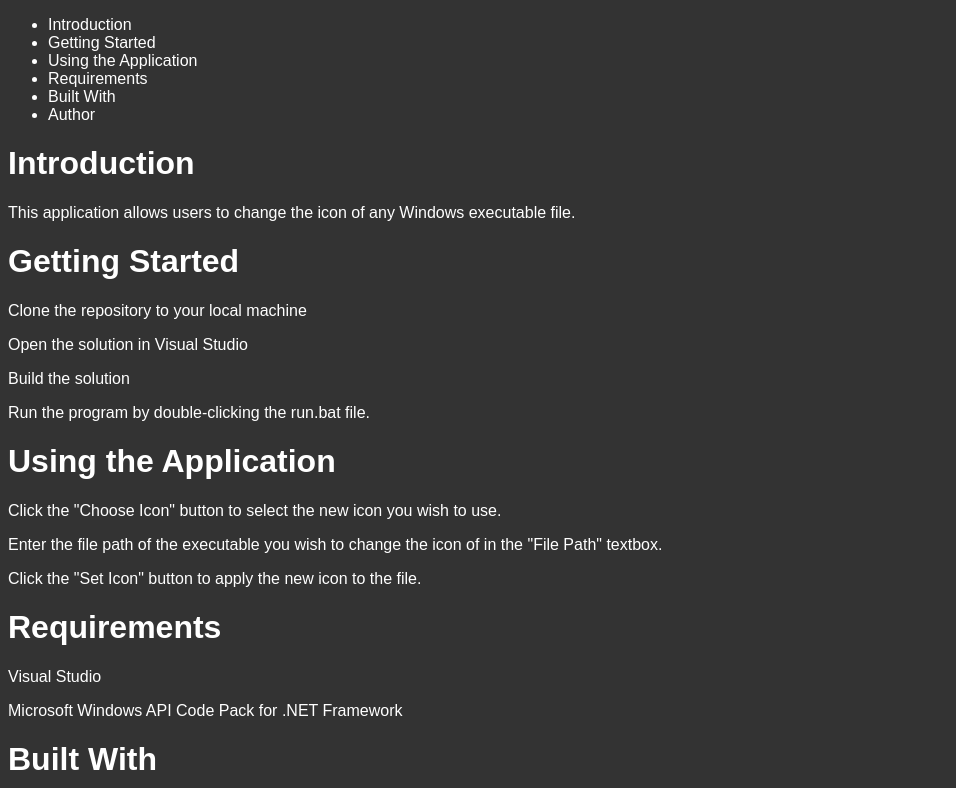
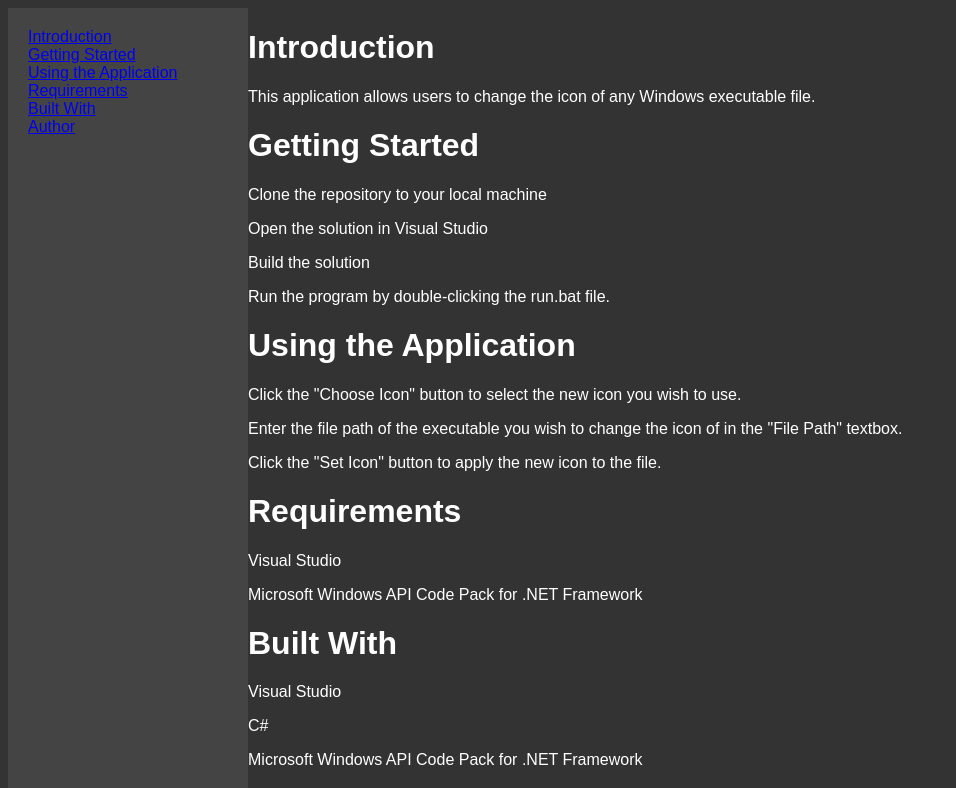
Before and after one commit to MDev123/Windows-Application-Icon-Changer, a plain HTML site: page index.html in a window 1280 px wide. Shown: the top 788 px of the page, without its empty margins (0-956 px from the left). Drawn offline with Linux system fonts and the light colour scheme.

Commit message:
Update style.css

```diff
--- a/style.css
+++ b/style.css
@@ -1,40 +1,21 @@
 body {
-  background-color: #333;
-  color: #fff;
-  font-family: Arial, sans-serif;
+    background-color: #333;
+    color: white;
+    font-family: Arial, sans-serif;
 }
 
-.container {
-  max-width: 800px;
-  margin: 0 auto;
-  padding: 40px;
+#container {
+    display: flex;
+    height: 100vh;
 }
 
-h1, h2, h3 {
-  color: #fff;
+#nav {
+    width: 200px;
+    background-color: #444;
+    padding: 20px;
 }
 
-a {
-  color: #fff;
-  text-decoration: none;
-}
-
-a:hover {
-  text-decoration: underline;
-}
-
-button {
-  background-color: #fff;
-  color: #333;
-  padding: 10px 20px;
-  border-radius: 5px;
-  border: none;
-  cursor: pointer;
-  outline: none;
-}
-
-.toggle-dark-mode {
-  position: absolute;
-  top: 20px;
-  right: 20px;
-}
+#nav ul {
+    list-style: none;
+    padding: 0;
+    margin: 0;
```
